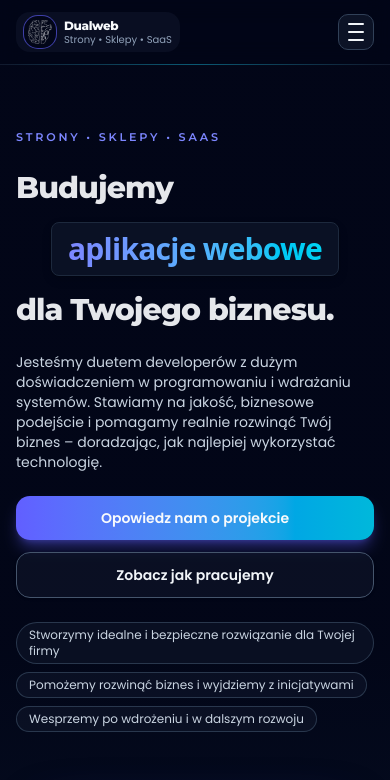
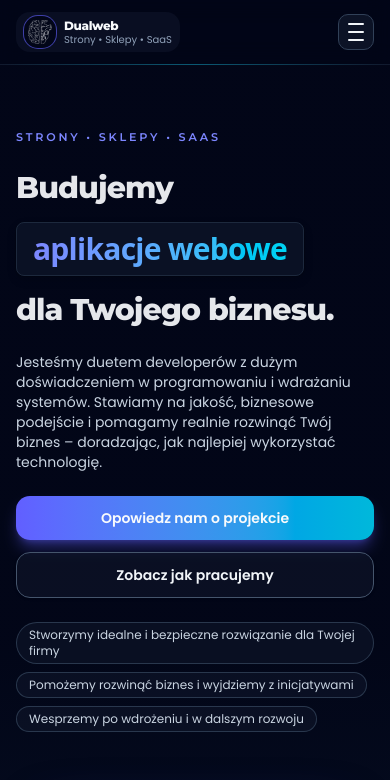
Before and after one commit to jedrzejbor/dualweb-site, a Next.js app: page / in a window 390 px wide. Shown: the top 780 px of the page. Built offline with nearby package versions, Linux system fonts and the light colour scheme.

Commit message:
fix flip text view

```diff
--- a/components/HeroSection.tsx
+++ b/components/HeroSection.tsx
@@ -20,7 +20,7 @@ export function HeroSection() {
 
           <h1 className="heading-font text-3xl sm:text-4xl md:text-5xl font-black tracking-tight">
             Budujemy{" "}
-            <motion.div className="relative mx-4 my-4 flex flex-col items-center justify-start text-center sm:mx-0 sm:flex-row">
+            <motion.div className="relative my-4 flex flex-col items-start justify-start text-center sm:mx-0 sm:flex-row">
               <LayoutTextFlip
                 text=""
                 words={["nowoczesne strony", "produkty SaaS", "aplikacje webowe"]}
```
